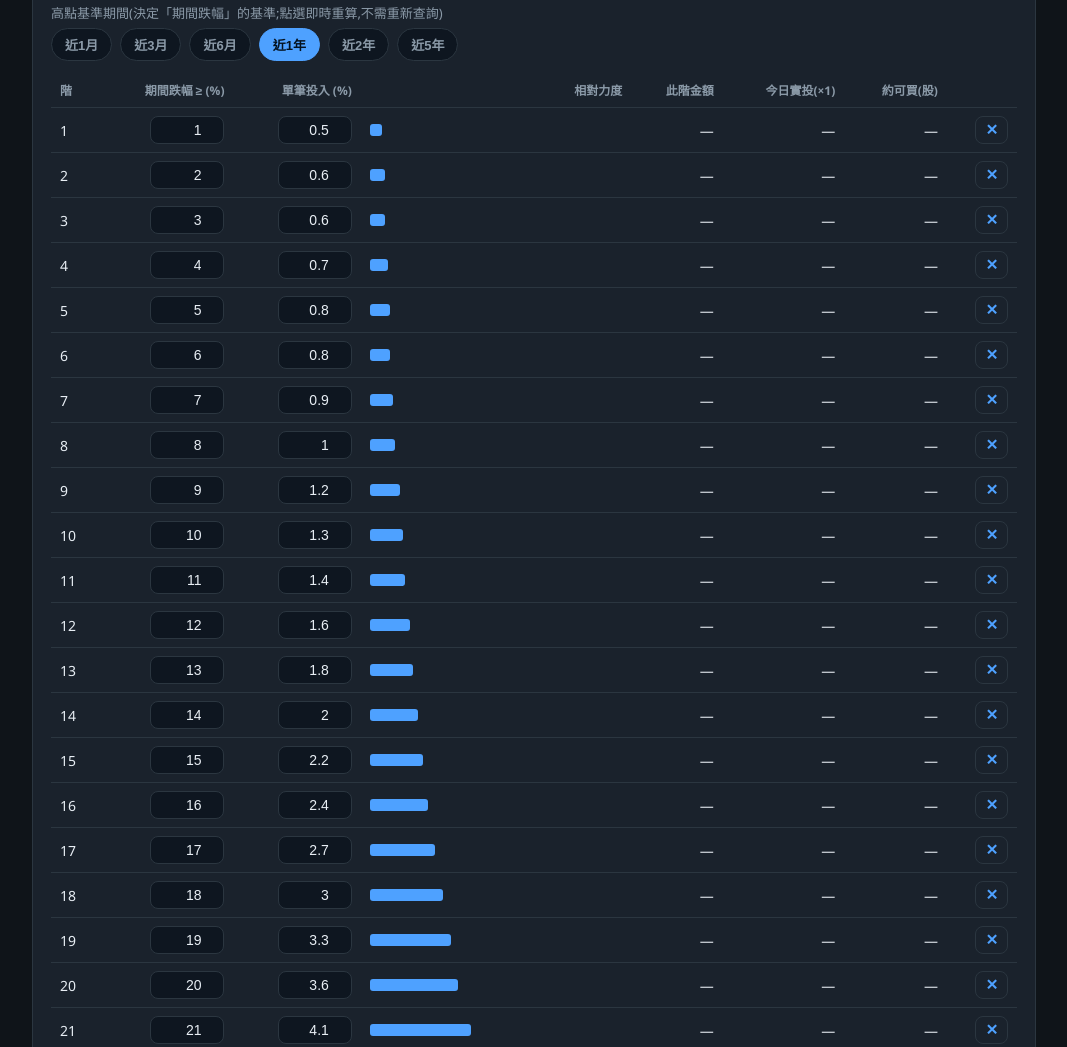
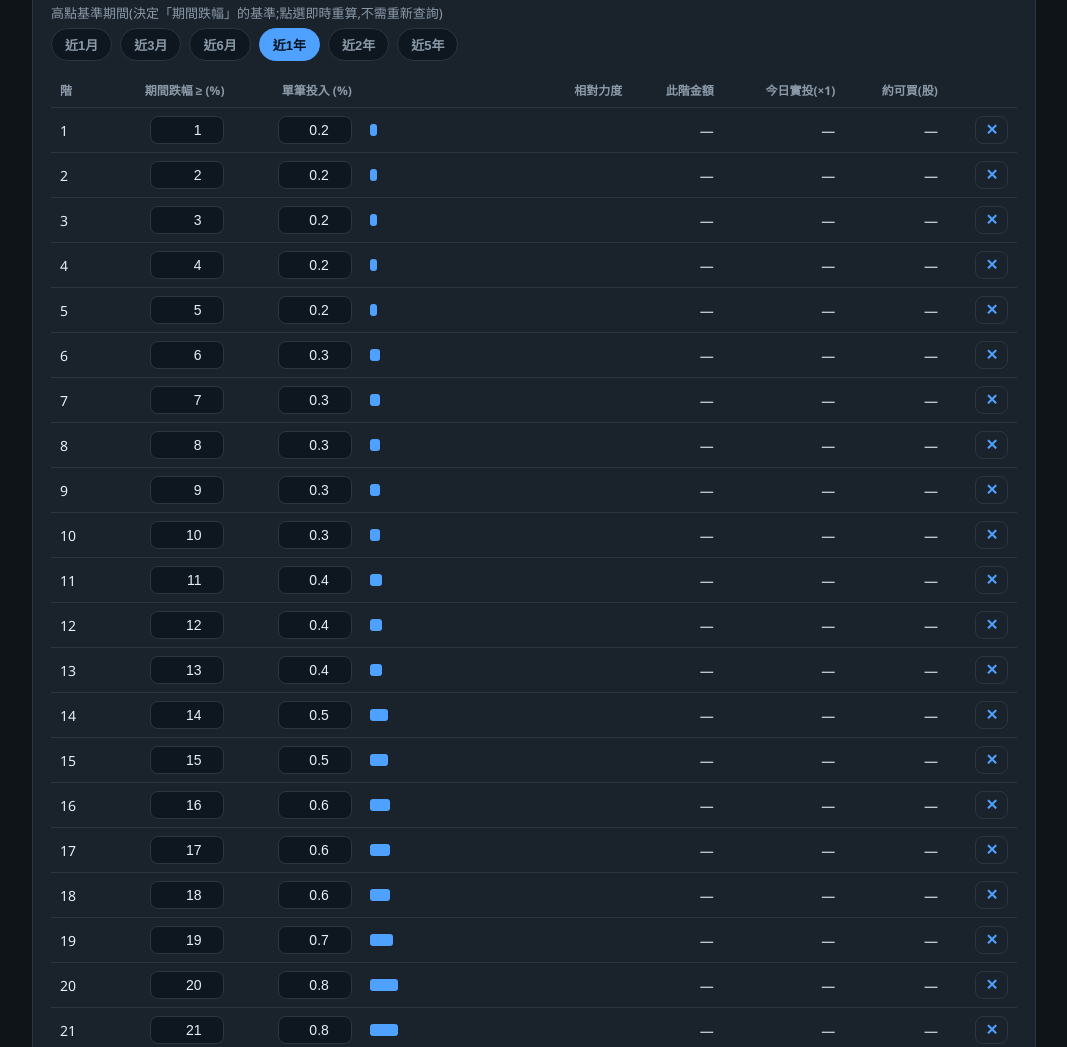
Before and after one commit to jzx0930/FinanceCalculator, a plain HTML site: page index.html in a window 1280 px wide. Shown: the part 1074-2121 px from the top of the page, without its empty margins (106-1173 px from the left). Drawn offline with Linux system fonts and the light colour scheme.

Commit message:
期間級距預設擴到50階(跌幅1~50%,指數投入%,合計100%);舊30階版自動升級

```diff
--- a/index.html
+++ b/index.html
@@ -237,15 +237,18 @@
    6. 換期間/改級距/改資金/改倍數都用同一份已抓資料即時重算,不重新連線。
    註:高點與今日跌幅都用收盤/昨收,未還原權息,除權息或分割可能偏差。非投資建議。
    ────────────────────────────────────────────────────────────── */
-const DEFAULT_TIERS = [   // 30 階,跌幅 1~30% 每 1% 一階;單筆投入% 指數成長(倍率≈1.11),合計 100%
-  [1,0.5],[2,0.6],[3,0.6],[4,0.7],[5,0.8],[6,0.8],[7,0.9],[8,1],[9,1.2],[10,1.3],
-  [11,1.4],[12,1.6],[13,1.8],[14,2],[15,2.2],[16,2.4],[17,2.7],[18,3],[19,3.3],[20,3.6],
-  [21,4.1],[22,4.5],[23,5],[24,5.5],[25,6.1],[26,6.8],[27,7.6],[28,8.4],[29,9.3],[30,10.3]
+const DEFAULT_TIERS = [   // 50 階,跌幅 1~50% 每 1% 一階;單筆投入% 指數成長(倍率≈1.08),合計 100%
+  [1,0.2],[2,0.2],[3,0.2],[4,0.2],[5,0.2],[6,0.3],[7,0.3],[8,0.3],[9,0.3],[10,0.3],
+  [11,0.4],[12,0.4],[13,0.4],[14,0.5],[15,0.5],[16,0.6],[17,0.6],[18,0.6],[19,0.7],[20,0.8],
+  [21,0.8],[22,0.9],[23,0.9],[24,1],[25,1.1],[26,1.2],[27,1.3],[28,1.4],[29,1.5],[30,1.6],
+  [31,1.8],[32,1.9],[33,2],[34,2.2],[35,2.4],[36,2.6],[37,2.8],[38,3],[39,3.2],[40,3.5],
+  [41,3.8],[42,4.1],[43,4.4],[44,4.8],[45,5.2],[46,5.6],[47,6],[48,6.5],[49,7],[50,7.5]
 ];
 const OLD_DEFAULTS = [   // 仍停在舊預設者 → 自動升級為新預設(有自訂過的不動)
   "[[5,5],[10,10],[15,15],[20,20],[25,20],[30,30]]",
   "[[1,1],[2,1],[3,2],[4,2],[5,3],[6,3],[7,4],[8,4],[9,5],[10,5],[15,15],[20,20],[25,15],[30,20]]",
-  "[[1,1],[2,1],[3,1],[4,1],[5,1],[6,1],[7,1],[8,1],[9,1],[10,1],[11,3],[12,3],[13,3],[14,3],[15,3],[16,3],[17,3],[18,3],[19,3],[20,3],[21,6],[22,6],[23,6],[24,6],[25,6],[26,6],[27,6],[28,6],[29,6],[30,6]]"
+  "[[1,1],[2,1],[3,1],[4,1],[5,1],[6,1],[7,1],[8,1],[9,1],[10,1],[11,3],[12,3],[13,3],[14,3],[15,3],[16,3],[17,3],[18,3],[19,3],[20,3],[21,6],[22,6],[23,6],[24,6],[25,6],[26,6],[27,6],[28,6],[29,6],[30,6]]",
+  "[[1,0.5],[2,0.6],[3,0.6],[4,0.7],[5,0.8],[6,0.8],[7,0.9],[8,1],[9,1.2],[10,1.3],[11,1.4],[12,1.6],[13,1.8],[14,2],[15,2.2],[16,2.4],[17,2.7],[18,3],[19,3.3],[20,3.6],[21,4.1],[22,4.5],[23,5],[24,5.5],[25,6.1],[26,6.8],[27,7.6],[28,8.4],[29,9.3],[30,10.3]]"
 ];
 const DEFAULT_MULT  = [   // 10 階:今日跌幅 1~10% → 倍數 ×1 指數成長到 ×2.5
   [1,1],[2,1.1],[3,1.2],[4,1.4],[5,1.5],[6,1.7],[7,1.9],[8,2.1],[9,2.3],[10,2.5]
```
